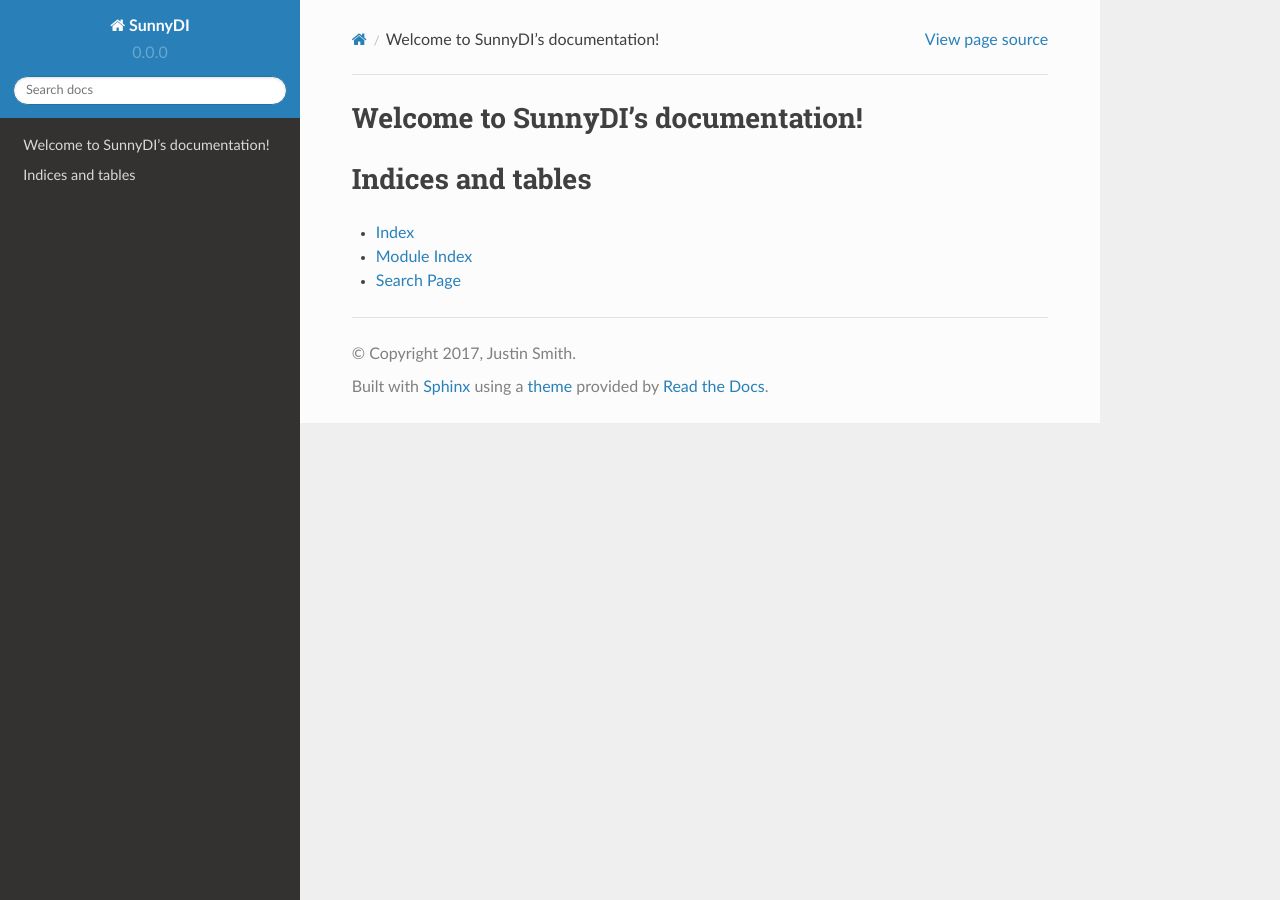
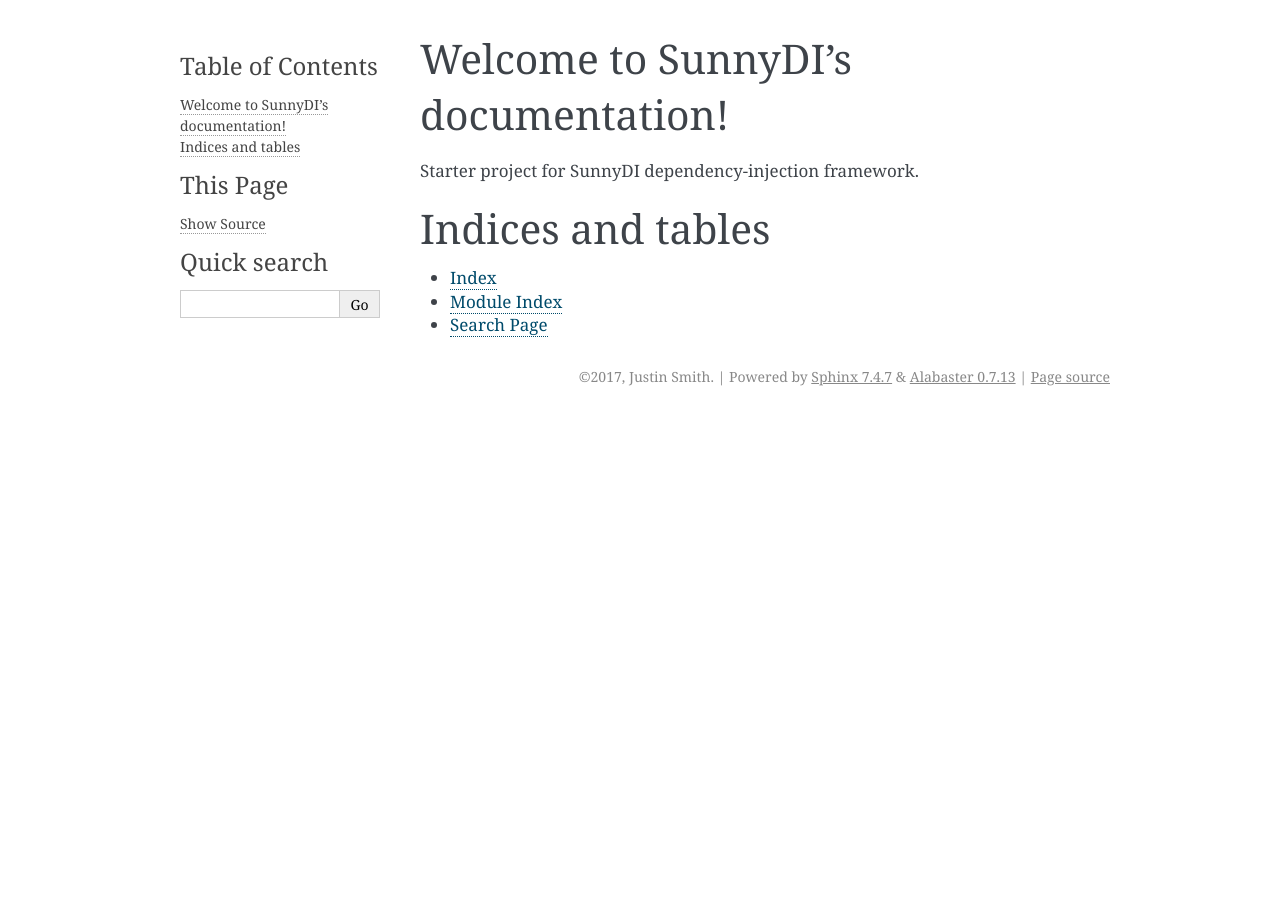
Before and after one commit to RadishLLC/sunnydi, a Sphinx documentation site: the page built from docs/index.rst, in a window 1280 px wide. Built offline with Sphinx 7.4.7, drawn with Linux system fonts in a browser that asks for light colours.

Commit message:
Docs updates

```diff
--- a/docs/conf.py
+++ b/docs/conf.py
@@ -88,7 +88,7 @@ todo_include_todos = True
 # The theme to use for HTML and HTML Help pages.  See the documentation for
 # a list of builtin themes.
 #
-html_theme = 'sphinx_rtd_theme'
+html_theme = 'alabaster'
 
 # Theme options are theme-specific and customize the look and feel of a theme
 # further.  For a list of options available for each theme, see the
--- a/docs/index.rst
+++ b/docs/index.rst
@@ -5,6 +5,7 @@
 
 Welcome to SunnyDI's documentation!
 ===================================
+Starter project for SunnyDI dependency-injection framework.
 
 .. toctree::
    :maxdepth: 2
```
Also changed, not shown: 2 other files.
